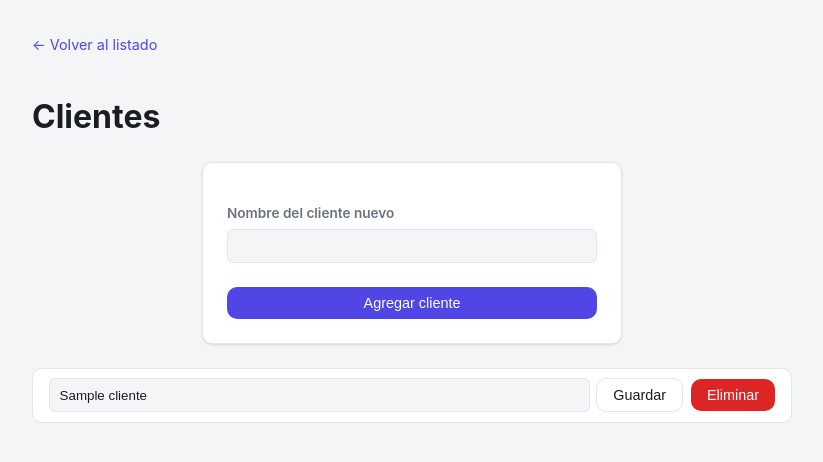
After one commit to sergioaraos/gestor-proyectos-app, a FastAPI app: template templates/clientes.html in a window 1280 px wide. The commit adds this page. Shown: the top 462 px of the page, without its empty margins (228-1051 px from the left). Run offline with FastAPI, Linux system fonts and the light colour scheme; the template is opened without the code that fills it: most values are stand-ins (such as "Sample title", 1, 10 or a date in 2020).

Commit message:
feat(proyectos): tabla de clientes con alta, edicion y eliminacion

```diff
--- a/main.py
+++ b/main.py
@@ -1,5 +1,6 @@
 # SERGIO 2026-09-17: esqueleto inicial, listado de proyectos leido desde SQLite
 import os
+import sqlite3
 from fastapi import FastAPI, Request, Form
 from fastapi.templating import Jinja2Templates
 from fastapi.responses import RedirectResponse
@@ -47,7 +48,68 @@ def index(request: Request):
 def nuevo_proyecto_form(request: Request):
     # Muestra el formulario vacio para dar de alta un proyecto nuevo
     # SERGIO 2026-09-18: se pasa la ruta base para mostrarla como prefijo fijo (feature/prefijo-carpeta)
-    return templates.TemplateResponse(request, "nuevo.html", {"ruta_base": config.RUTA_BASE_PROYECTOS})
+    # SERGIO 2026-09-18: se pasa la lista de clientes para el desplegable (feature/tabla-clientes)
+    conn = database.get_connection()
+    clientes = conn.execute("SELECT * FROM clientes ORDER BY nombre").fetchall()
+    conn.close()
+    return templates.TemplateResponse(
+        request, "nuevo.html", {"ruta_base": config.RUTA_BASE_PROYECTOS, "clientes": clientes}
+    )
+
+
+# SERGIO 2026-09-18: alta y listado de clientes (feature/tabla-clientes)
+@app.get("/clientes")
+def listado_clientes(request: Request):
+    # Muestra los clientes ya registrados y el formulario para agregar uno nuevo
+    conn = database.get_connection()
+    clientes = conn.execute("SELECT * FROM clientes ORDER BY nombre").fetchall()
+    conn.close()
+    return templates.TemplateResponse(request, "clientes.html", {"clientes": clientes})
+
+
+@app.post("/clientes")
+def crear_cliente(nombre: str = Form(...)):
+    # Agrega un cliente nuevo; si el nombre ya existe, no hace nada (UNIQUE en la tabla)
+    nombre = nombre.strip()
+    if nombre:
+        conn = database.get_connection()
+        conn.execute("INSERT OR IGNORE INTO clientes (nombre) VALUES (?)", (nombre,))
+        conn.commit()
+        conn.close()
+    return RedirectResponse(url="/clientes", status_code=303)
+
+
+@app.post("/clientes/{cliente_id}/editar")
+def editar_cliente(cliente_id: int, nombre: str = Form(...)):
+    # SERGIO 2026-09-18: renombra un cliente y actualiza en cascada los proyectos que ya
+    # lo tenian asignado (guardado como texto), para que no queden desincronizados
+    # (feature/tabla-clientes)
+    nombre = nombre.strip()
+    if nombre:
+        conn = database.get_connection()
+        anterior = conn.execute("SELECT nombre FROM clientes WHERE id = ?", (cliente_id,)).fetchone()
+        if anterior and anterior["nombre"] != nombre:
+            try:
+                conn.execute("UPDATE clientes SET nombre = ? WHERE id = ?", (nombre, cliente_id))
+                conn.execute("UPDATE projects SET cliente = ? WHERE cliente = ?", (nombre, anterior["nombre"]))
+                conn.commit()
+            except sqlite3.IntegrityError:
+                # Ya existe otro cliente con ese nombre (UNIQUE): se ignora el cambio
+                conn.rollback()
+        conn.close()
+    return RedirectResponse(url="/clientes", status_code=303)
+
+
+@app.post("/clientes/{cliente_id}/eliminar")
+def eliminar_cliente(cliente_id: int):
+    # SERGIO 2026-09-18: borra el cliente de la lista. Los proyectos que ya lo tenian
+    # asignado no se tocan, solo deja de estar disponible para proyectos nuevos
+    # (feature/tabla-clientes)
+    conn = database.get_connection()
+    conn.execute("DELETE FROM clientes WHERE id = ?", (cliente_id,))
+    conn.commit()
+    conn.close()
+    return RedirectResponse(url="/clientes", status_code=303)
 
 
 @app.post("/nuevo")
--- a/static/style.css
+++ b/static/style.css
@@ -75,6 +75,10 @@ a:hover { text-decoration: underline; }
     cursor: pointer;
 }
 .btn:hover { opacity: 0.9; text-decoration: none; }
+
+/* SERGIO 2026-09-18: botones secundarios y acciones de la barra superior (feature/tabla-clientes) */
+.topbar-acciones { display: flex; gap: 0.6rem; }
+.btn-secundario { background: transparent; color: var(--text); border: 1px solid var(--border); }
 
 .grid {
     display: grid;
@@ -177,3 +181,22 @@ a:hover { text-decoration: underline; }
 .carpeta-input input { margin-top: 0; }
 
 .empty-state { color: var(--text-muted); text-align: center; padding: 3rem 1rem; }
+
+/* SERGIO 2026-09-18: pagina de clientes (feature/tabla-clientes) */
+.clientes-lista { list-style: none; padding: 0; margin: 1.5rem 0 0 0; }
+.clientes-lista li.cliente-item {
+    background: var(--surface);
+    border: 1px solid var(--border);
+    border-radius: var(--radius);
+    padding: 0.6rem 1rem;
+    margin-bottom: 0.5rem;
+    display: flex;
+    align-items: center;
+    gap: 0.5rem;
+}
+.ayuda-form { margin-top: 0.4rem; font-size: 0.85rem; }
+
+/* SERGIO 2026-09-18: editar y eliminar clientes (feature/tabla-clientes) */
+.cliente-editar { display: flex; gap: 0.4rem; flex: 1; }
+.cliente-editar input { flex: 1; padding: 0.4rem 0.6rem; border-radius: 6px; border: 1px solid var(--border); background: var(--bg); color: var(--text); }
+.btn-peligro { background: var(--danger); color: #fff; }
--- /dev/null
+++ b/templates/clientes.html
@@ -0,0 +1,40 @@
+<!-- SERGIO 2026-09-18: pagina de clientes (feature/tabla-clientes) -->
+<!DOCTYPE html>
+<html lang="es">
+<head>
+    <meta charset="UTF-8">
+    <title>Clientes</title>
+    <link rel="stylesheet" href="/static/style.css">
+</head>
+<body>
+    <div class="detail-container">
+        <a class="back-link" href="/">&larr; Volver al listado</a>
+        <h1>Clientes</h1>
+
+        <form class="form-container" method="post" action="/clientes">
+            <label>Nombre del cliente nuevo</label>
+            <input type="text" name="nombre" required>
+            <button class="btn" type="submit">Agregar cliente</button>
+        </form>
+
+        {% if clientes %}
+        <!-- SERGIO 2026-09-18: editar y eliminar clientes (feature/tabla-clientes) -->
+        <ul class="clientes-lista">
+            {% for c in clientes %}
+            <li class="cliente-item">
+                <form method="post" action="/clientes/{{ c.id }}/editar" class="cliente-editar">
+                    <input type="text" name="nombre" value="{{ c.nombre }}" required>
+                    <button class="btn btn-secundario" type="submit">Guardar</button>
+                </form>
+                <form method="post" action="/clientes/{{ c.id }}/eliminar" class="cliente-eliminar">
+                    <button class="btn btn-peligro" type="submit">Eliminar</button>
+                </form>
+            </li>
+            {% endfor %}
+        </ul>
+        {% else %}
+        <p class="empty-state">Todavía no hay clientes registrados.</p>
+        {% endif %}
+    </div>
+</body>
+</html>
--- a/templates/index.html
+++ b/templates/index.html
@@ -9,7 +9,11 @@
 <body>
     <div class="topbar">
         <h1>Gestor de Proyectos</h1>
-        <a class="btn" href="/nuevo">+ Nuevo proyecto</a>
+        <!-- SERGIO 2026-09-18: acceso a la pagina de clientes (feature/tabla-clientes) -->
+        <div class="topbar-acciones">
+            <a class="btn btn-secundario" href="/clientes">Clientes</a>
+            <a class="btn" href="/nuevo">+ Nuevo proyecto</a>
+        </div>
     </div>
 
     {% if projects %}
```
Also changed, not shown: database.py (+19 -0 lines), templates/nuevo.html (+8 -1 lines), tests/test_clientes.py (added, +160 -0 lines), tests/test_database.py (added, +52 -0 lines).
